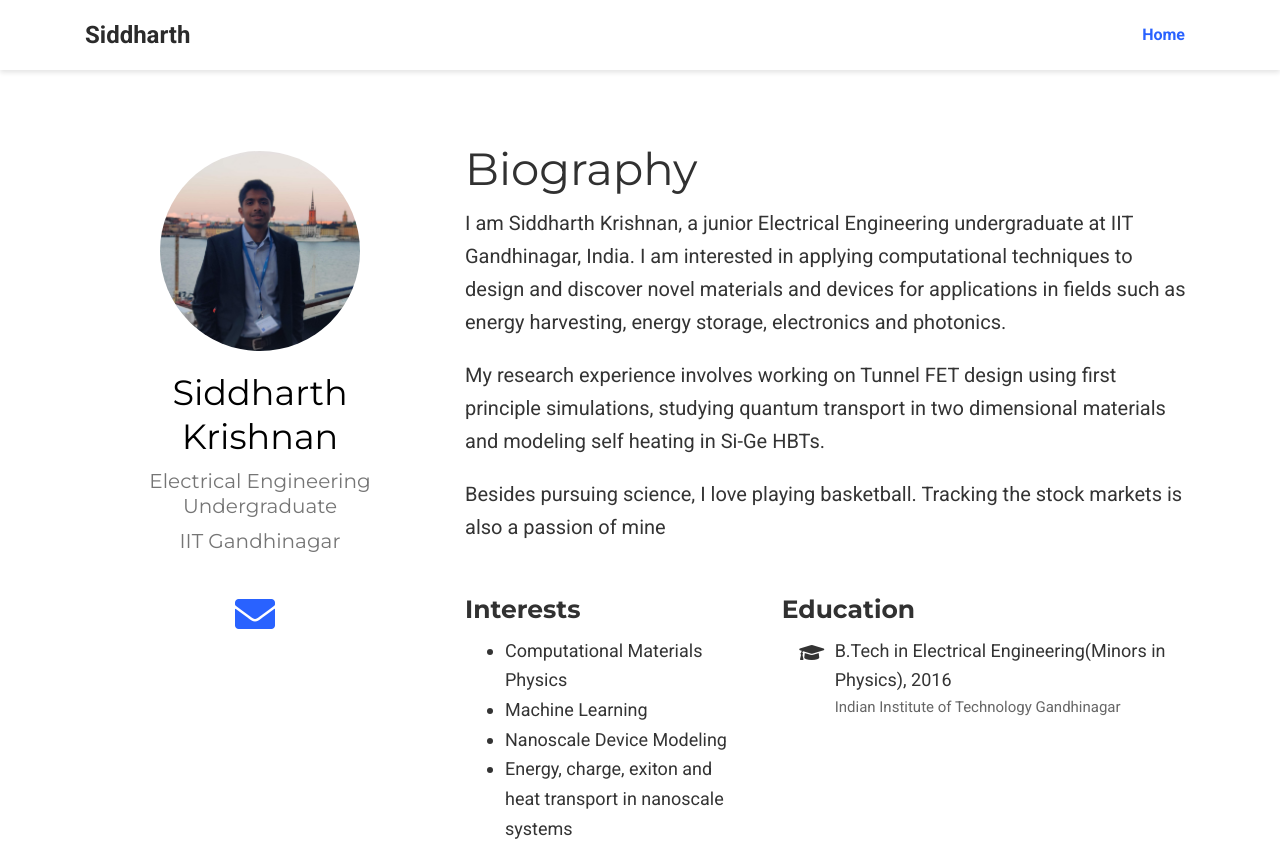
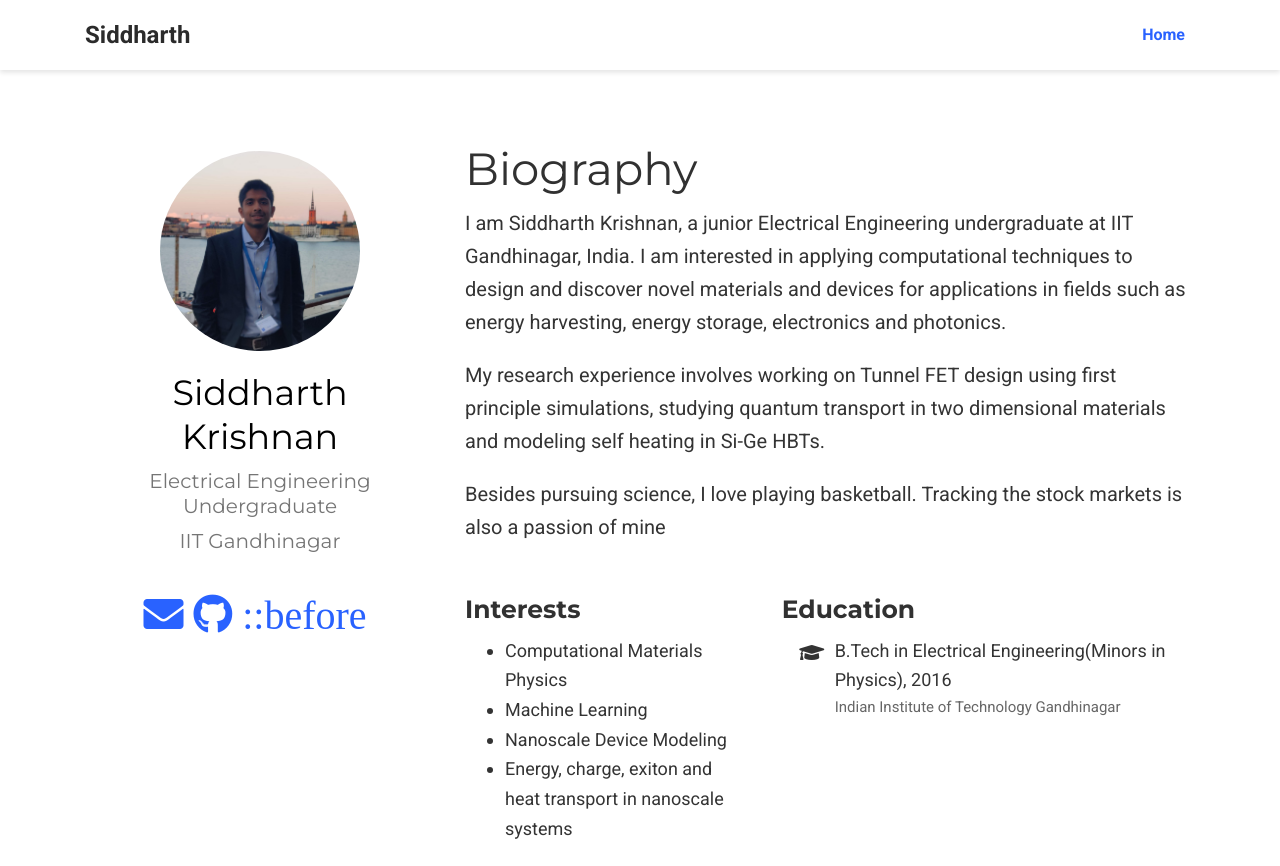
Before and after one commit to krishnansiddharth/krishnansiddharth.github.io, a plain HTML site: page index.html in a window 1280 px wide. Shown: the top 866 px of the page. Drawn offline with nearby package versions, Linux system fonts and the light colour scheme; some icons are missing.

Commit message:
Update index.html

```diff
--- a/index.html
+++ b/index.html
@@ -227,7 +227,13 @@
         </li>
 
 
-
+        <li>
+          <a itemprop="sameAs" href="https://github.com/krishnansiddharth" target="_blank" rel="noopener">
+            <i class="fab fa-github big-icon">
+            	::before
+            </i>
+          </a>
+        </li>
 
 
 
```
